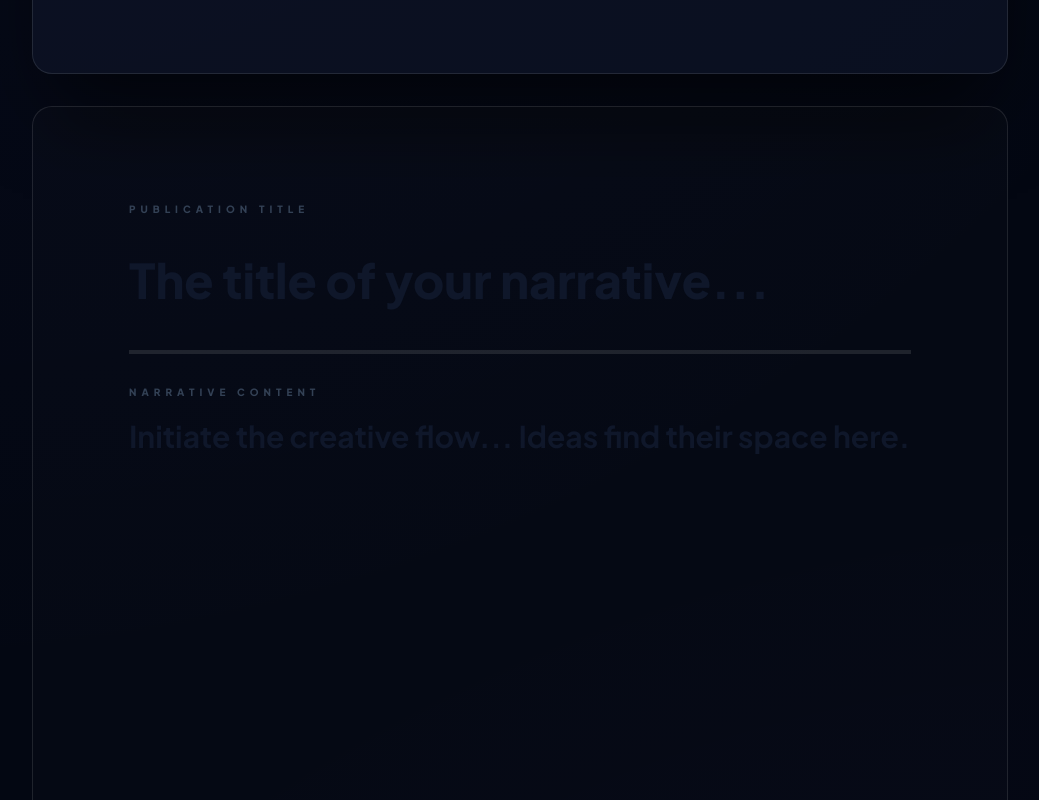
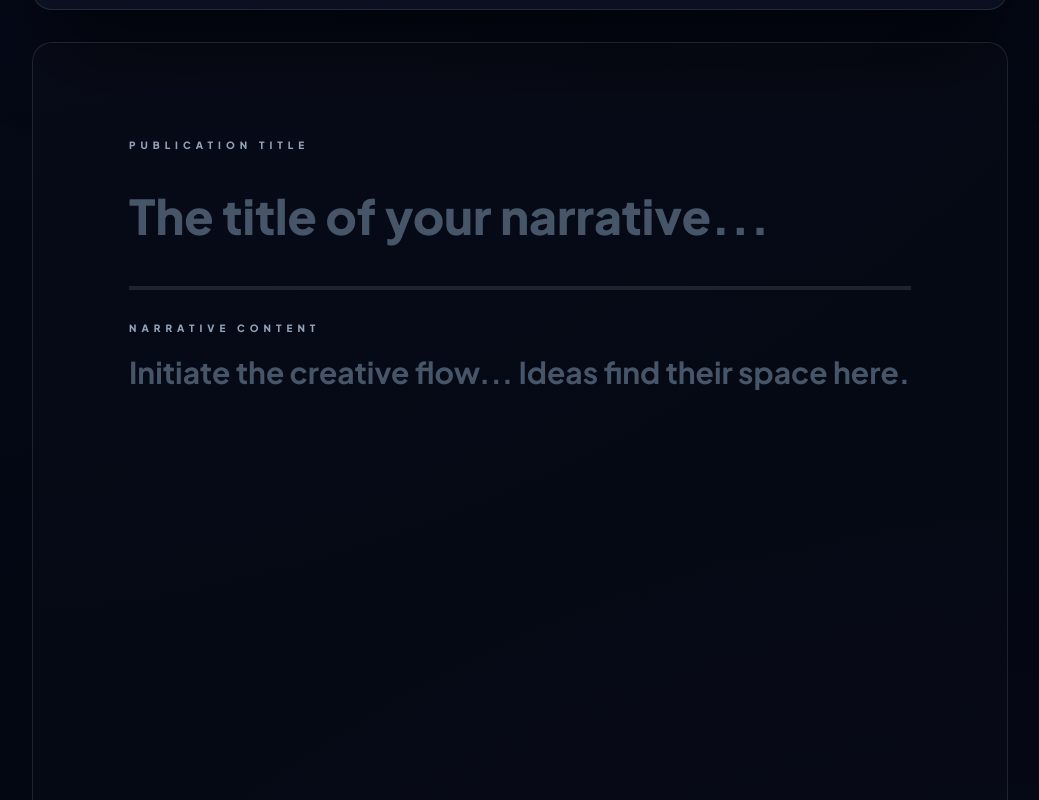
Before and after one commit to mhdshaheer/Blog-space, an Angular app in the folder frontend/: page /create-blog in a window 1280 px wide. Shown: the part 960-1760 px from the top of the page, without its empty margins (120-1159 px from the left). Built offline with nearby package versions, Linux system fonts and the light colour scheme; sample sign-in values are in the browser's storage.

Commit message:
fix: text visibility

```diff
--- a/frontend/src/app/features/blogs/blog-form/blog-form.component.html
+++ b/frontend/src/app/features/blogs/blog-form/blog-form.component.html
@@ -1,4 +1,4 @@
-<div class="container py-24 md:py-32">
+<div class="container pt-10 pb-24 md:pt-16 md:pb-32">
   <div class="max-w-5xl mx-auto px-6">
     <!-- Premium Workspace Header -->
     <div class="flex flex-col md:flex-row md:items-end justify-between gap-10 mb-16">
@@ -59,9 +59,9 @@
       <div class="glass-card p-12 md:p-24 space-y-8 shadow-none border-white/5 bg-white/[0.01] rounded-[48px]">
         <!-- Title Project -->
         <div class="form-group">
-          <label class="text-[10px] font-black uppercase tracking-[0.5em] text-slate-700 mb-3 block">Publication Title</label>
+          <label class="text-[10px] font-black uppercase tracking-[0.5em] text-slate-400 mb-3 block">Publication Title</label>
           <input type="text" formControlName="title"
-                 class="form-input !bg-transparent !border-x-0 !border-t-0 !border-b-4 border-slate-950 !rounded-none !px-0 !pb-10 font-black text-white placeholder:text-slate-900 transition-all focus:border-indigo-500 selection:bg-indigo-500 selection:text-white text-2xl md:text-4xl lg:text-5xl"
+                 class="form-input !bg-transparent !border-x-0 !border-t-0 !border-b-4 border-white/10 !rounded-none !px-0 !pb-10 font-black text-white placeholder:text-slate-600 transition-all focus:border-indigo-500 selection:bg-indigo-500 selection:text-white text-2xl md:text-4xl lg:text-5xl"
                  placeholder="The title of your narrative...">
           @if (blogForm.get('title')?.touched && blogForm.get('title')?.invalid) {
             <div class="flex items-center gap-3 mt-2 text-red-500 text-[9px] font-black uppercase tracking-[0.2em]">
@@ -72,9 +72,9 @@
 
         <!-- Composition Feed -->
         <div class="form-group">
-          <label class="text-[10px] font-black uppercase tracking-[0.5em] text-slate-700 mb-3 block">Narrative Content</label>
+          <label class="text-[10px] font-black uppercase tracking-[0.5em] text-slate-400 mb-3 block">Narrative Content</label>
           <textarea formControlName="content" rows="20"
-                    class="form-input !bg-transparent !border-none !p-0 text-xl md:text-3xl font-bold text-slate-400 placeholder:text-slate-900 resize-none leading-[1.7] transition-all selection:bg-indigo-500 selection:text-white"
+                    class="form-input !bg-transparent !border-none !p-0 text-xl md:text-3xl font-bold text-white placeholder:text-slate-600 resize-none leading-[1.7] transition-all selection:bg-indigo-500 selection:text-white"
                     placeholder="Initiate the creative flow... Ideas find their space here."></textarea>
           @if (blogForm.get('content')?.touched && blogForm.get('content')?.invalid) {
             <div class="flex items-center gap-3 mt-2 text-red-500 text-[9px] font-black uppercase tracking-[0.2em]">
```
